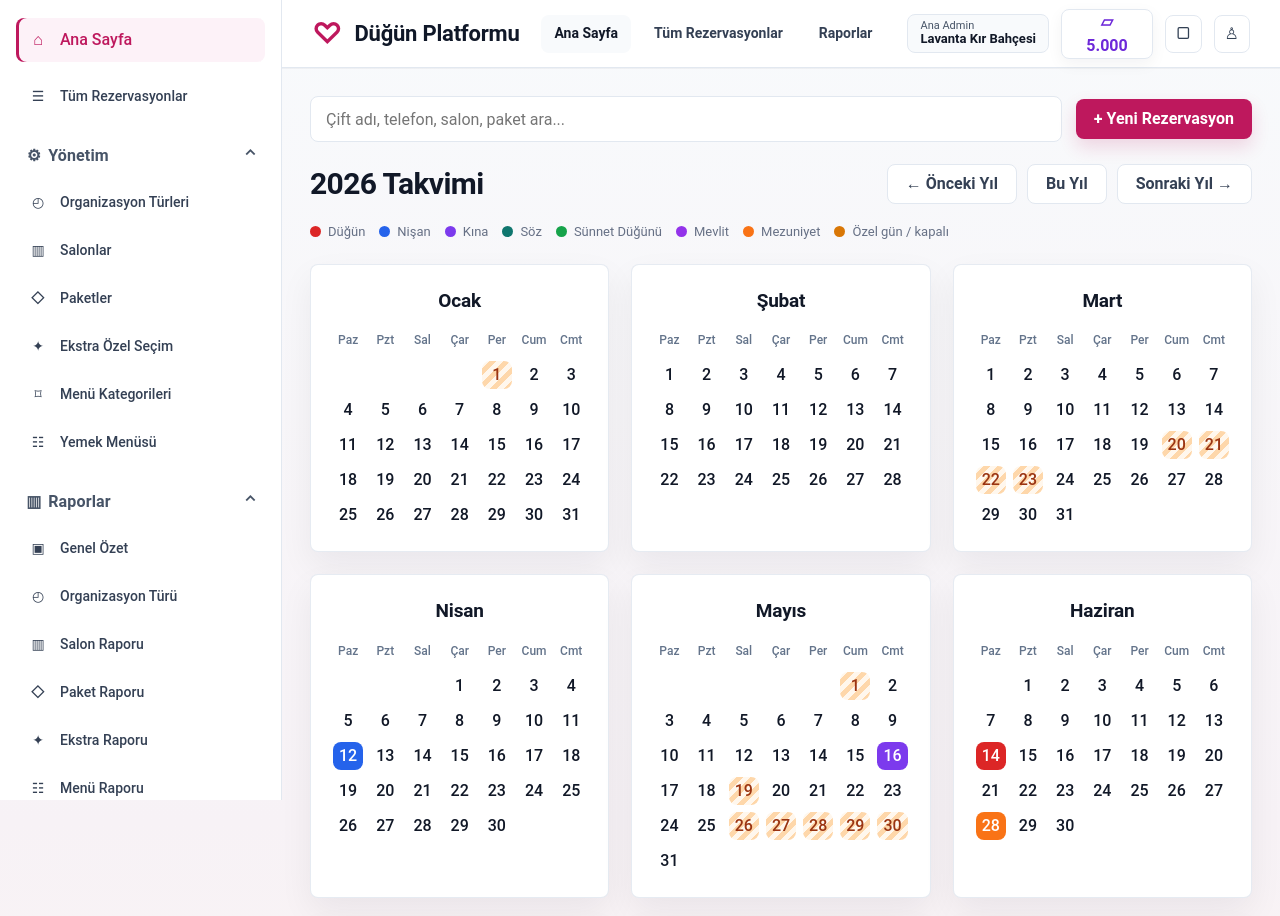
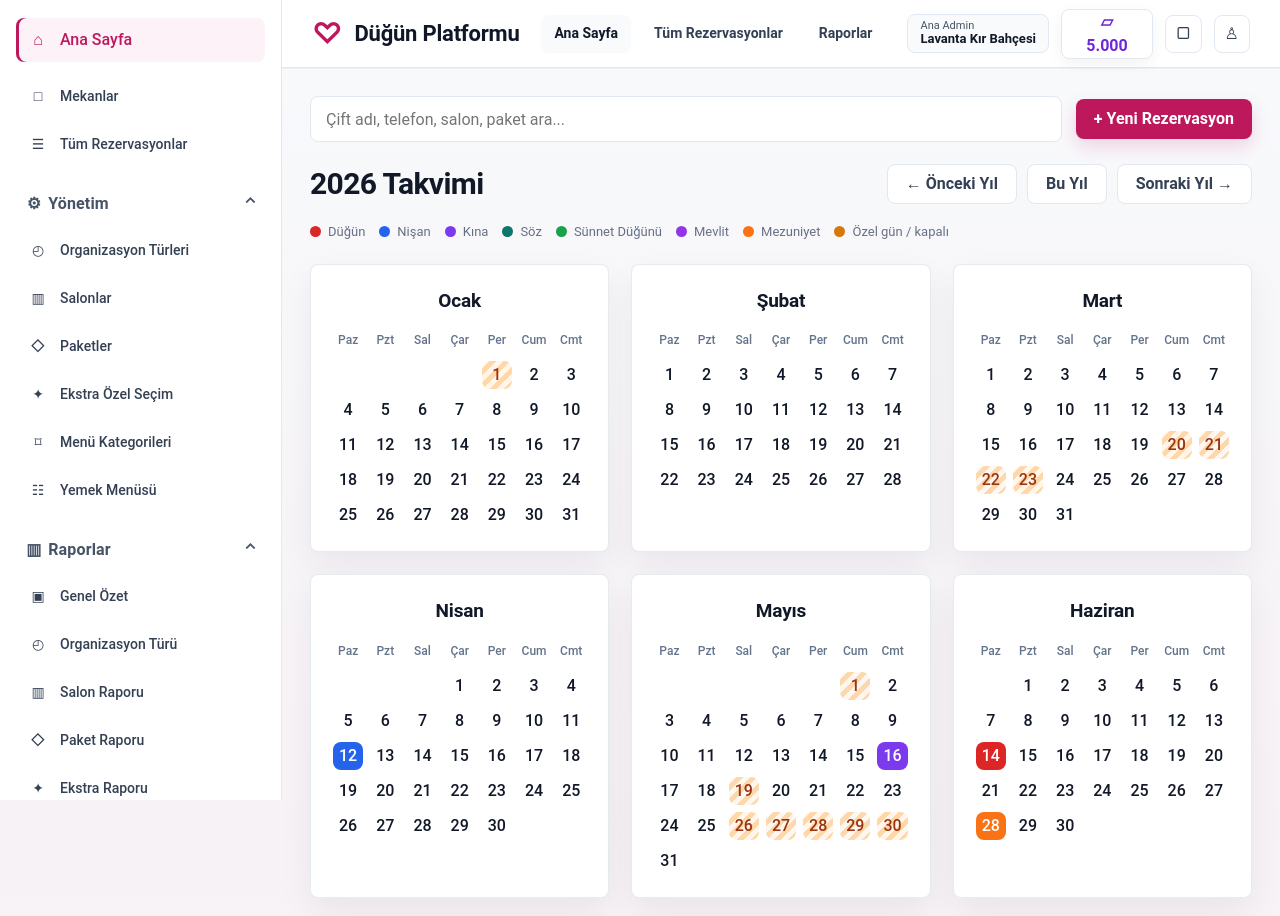
Before and after one commit to omurlu/dugun-rezervasyon, a plain HTML site: page index.html in a window 1280 px wide. Shown: the top 916 px of the page. Drawn offline with Linux system fonts and the light colour scheme.

Commit message:
Mekanlar menude uste alindi

```diff
--- a/index.html
+++ b/index.html
@@ -13,6 +13,10 @@
       <a class="side-primary nav-link active" href="#dashboard" data-view="dashboard">
         <span class="icon">⌂</span>
         <span>Ana Sayfa</span>
+      </a>
+      <a class="side-link nav-link" href="#tenants" data-view="tenants">
+        <span class="icon">□</span>
+        <span>Mekanlar</span>
       </a>
       <a class="side-link nav-link" href="#reservations" data-view="reservations">
         <span class="icon">☰</span>
@@ -46,7 +50,6 @@
       </div>
 
       <a class="side-link nav-link" href="#messages" data-view="messages"><span class="icon">✉</span> SMS Bildirimleri</a>
-      <a class="side-link nav-link" href="#tenants" data-view="tenants"><span class="icon">□</span> Mekanlar</a>
       <a class="side-link nav-link" href="#staff" data-view="staff"><span class="icon">♚</span> Personel</a>
       <a class="side-link nav-link" href="#suppliers" data-view="suppliers"><span class="icon">▤</span> Tedarikçi</a>
       <a class="side-link nav-link" href="#supplierAccount" data-view="supplierAccount"><span class="icon">▦</span> Tedarikçi Cari</a>
```
